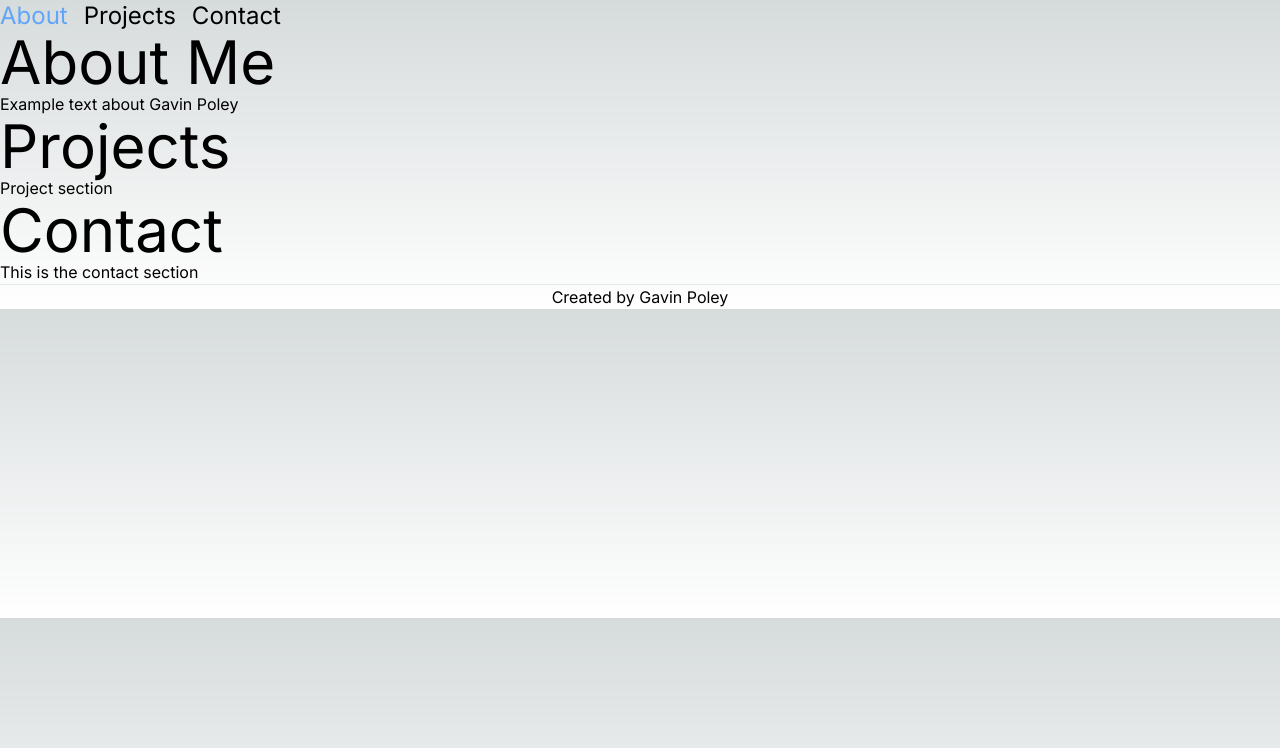
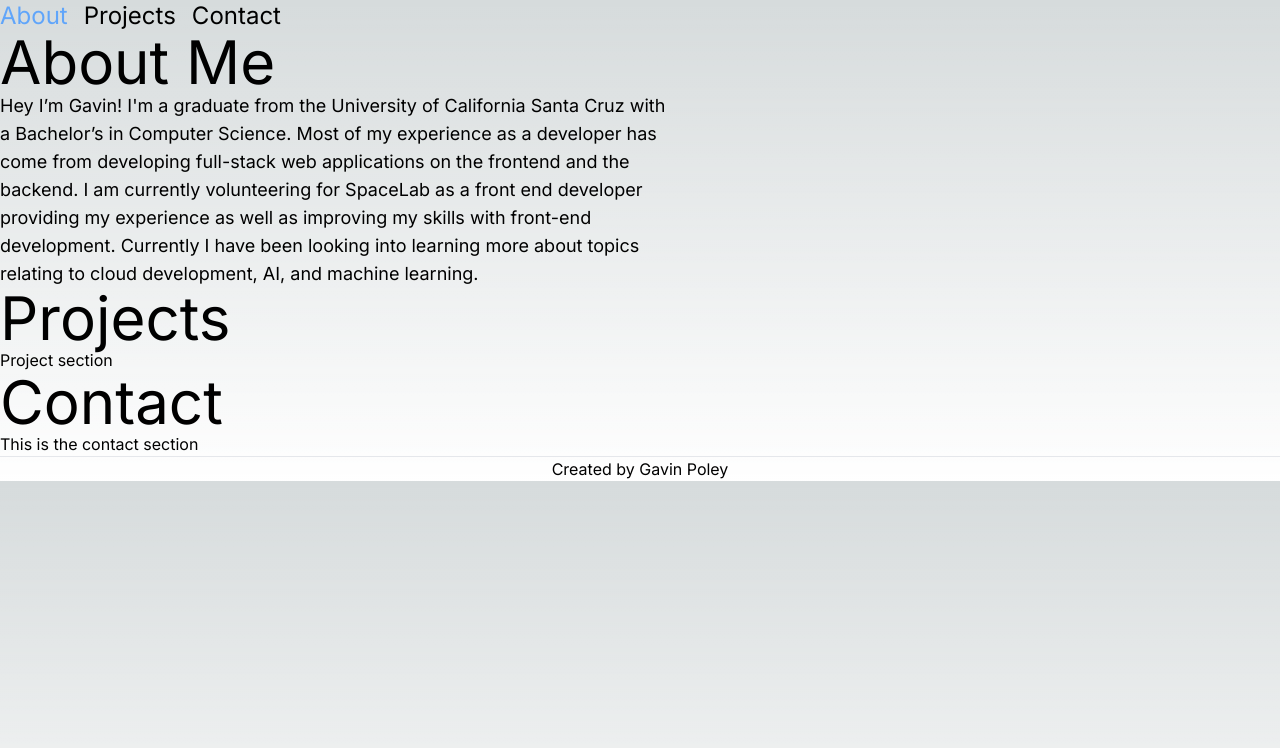
Before and after one commit to Gav1012/portfoliov2, a Next.js app: page / in a window 1280 px wide. Shown: the top 748 px of the page. Built offline with nearby package versions, Linux system fonts and the light colour scheme.

Commit message:
updated about

```diff
--- a/src/app/components/about.tsx
+++ b/src/app/components/about.tsx
@@ -3,7 +3,12 @@ export default function About() {
     return (
         <section id="about">
             <h1 className="text-6xl">About Me</h1>
-            <p>Example text about Gavin Poley</p>
+            <p className="text-lg max-w-2xl break-words">
+                Hey I’m Gavin! I'm a graduate from the University of California Santa Cruz with a Bachelor’s in Computer Science. Most of my experience
+                as a developer has come from developing full-stack web applications on the frontend and the backend. I am currently
+                volunteering for SpaceLab as a front end developer providing my experience as well as improving my skills with front-end development.
+                Currently I have been looking into learning more about topics relating to cloud development, AI, and machine learning.
+            </p>
         </section>
     );
 }
```
